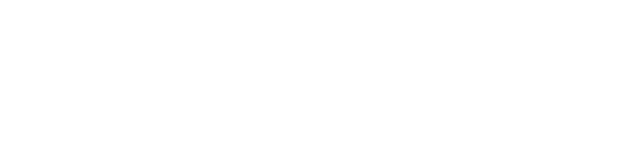
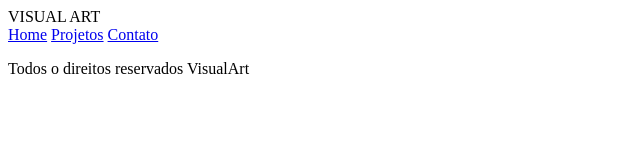
Before and after one commit to joaoAlbertino/visual_art, a website: page index.html in a window 1280 px wide. Shown: the whole page, without its empty margins (0-640 px from the left). Drawn offline with Linux system fonts and the light colour scheme.

Commit message:
fourth commit : main page

```diff
--- a/index.html
+++ b/index.html
@@ -7,6 +7,34 @@
     <title>VisualArt</title>
 </head>
 <body>
+    <header>
+        VISUAL ART
+    </header>
 
+    <nav>
+        <a href="#">Home</a>
+        <a href="#">Projetos</a>
+        <a href="#">Contato</a>
+    </nav>
+
+    <section>
+
+    </section>
+
+    <aside>
+
+    </aside>
+
+    <article>
+
+
+    </article>
+
+    <footer>
+        <p>
+            Todos o direitos reservados VisualArt
+        </p>
+
+    </footer>
 </body>
 </html>
```
